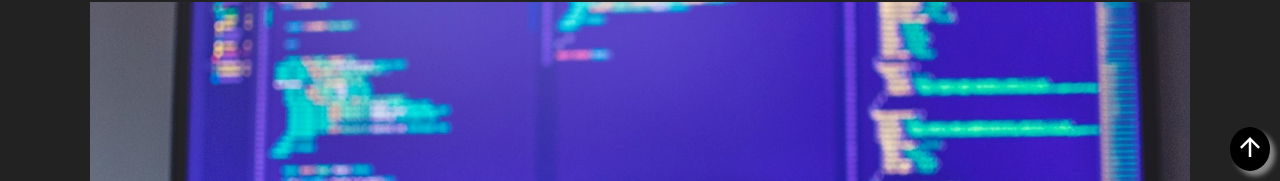
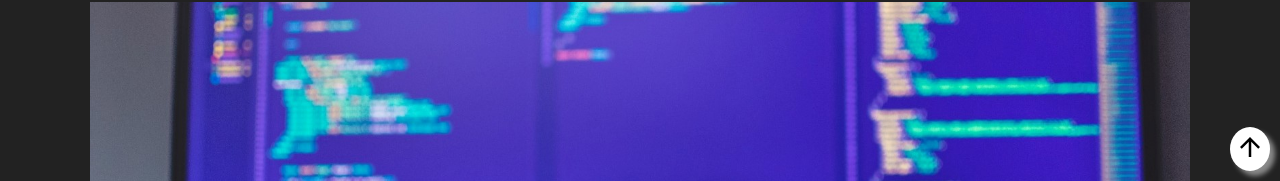
Before and after one commit to AlexandreContee/Portfolio, a Next.js app: page / in a window 1280 px wide. Shown: the part 619-800 px from the top of the page. Built offline with nearby package versions, Linux system fonts and the light colour scheme.

Commit message:
Add edit arrow styles

```diff
--- a/src/styles/Arrow.module.css
+++ b/src/styles/Arrow.module.css
@@ -2,7 +2,7 @@
   position: fixed;
   bottom: 10px;
   right: 10px;
-  background-color: #000;
+  background-color: #fff;
   padding: 5px;
   box-shadow: #8a8a8a 5px 5px 5px;
   border-radius: 50%;
```
Also changed, not shown: public/images/footer-icons/arrow-up.svg.
